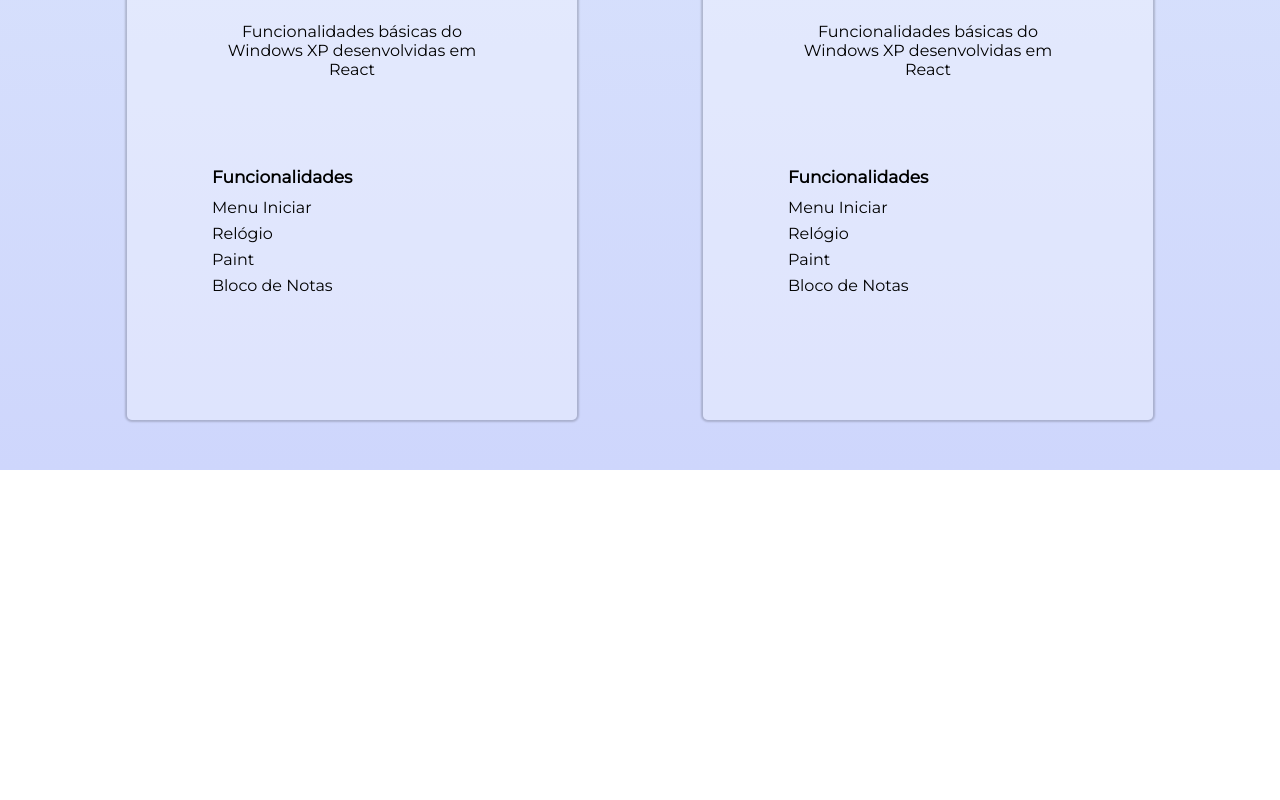
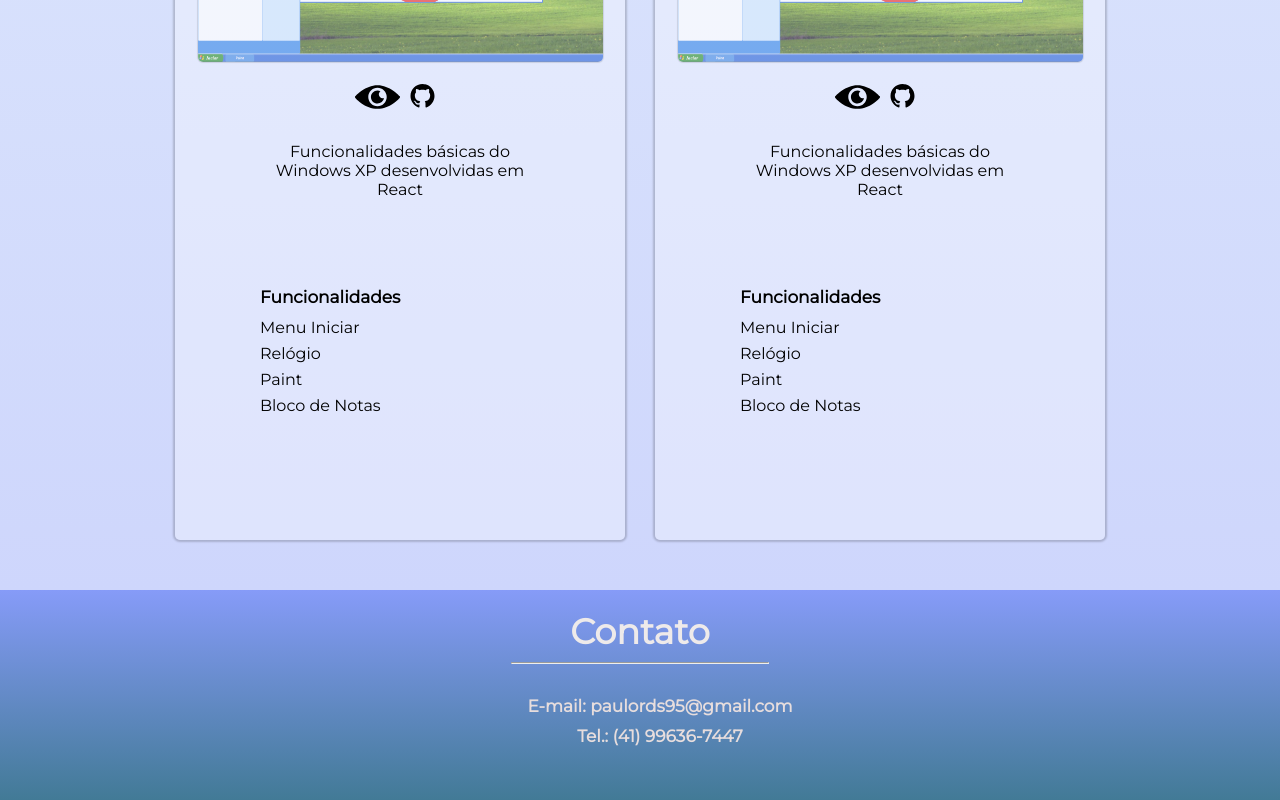
Before and after one commit to paulords95/Portfolio, a React (Create React App) app: page / in a window 1280 px wide. Shown: the part 1280-2080 px from the top of the page. Before the commit the page ends 1750 px from the top, so only its background shows below. Built offline with nearby package versions, Linux system fonts and the light colour scheme.

Commit message:
added footer

```diff
--- a/src/App.css
+++ b/src/App.css
@@ -163,3 +163,44 @@
   font-family: "Montserrat", sans-serif;
   font-weight: bolder;
 }
+
+.footer>div {
+  overflow: visible;
+  height: 20vh;
+  width: 100%;
+  text-align: center;
+  padding-bottom: 50px;
+  background-image: linear-gradient(rgb(134, 155, 248), rgb(66, 122, 150));
+}
+
+.footer-info {
+  position: relative;
+  width: 10%;
+}
+
+.footer-info>hr {
+  position: relative;
+  width: 20%;
+  top: -15px;
+}
+
+.footer-title {
+  margin-top: 0;
+  padding-top: 20px;
+  font-family: "Montserrat", sans-serif;
+  font-size: 35px;
+  color: rgb(238, 234, 234);
+}
+
+.info-list {
+  list-style: none;
+  font-size: 17px;
+  color: rgb(231, 221, 221);
+  font-family: "Montserrat", sans-serif;
+}
+
+.info-list>li {
+  margin-top: 10px;
+  font-weight: 600;
+  text-justify: initial;
+}
--- a/src/App.js
+++ b/src/App.js
@@ -149,6 +149,16 @@ function App() {
           <Projects />
         </div>
       </div>
+      <footer className="footer">
+        <div className="footer-info">
+          <h1 className="footer-title">Contato</h1>
+          <hr></hr>
+          <ul className="info-list">
+            <li>E-mail: paulords95@gmail.com</li>
+            <li>Tel.: (41) 99636-7447</li>
+          </ul>
+        </div>
+      </footer>
     </div>
   );
 }
--- a/src/components/CardProject.css
+++ b/src/components/CardProject.css
@@ -3,7 +3,7 @@
 
   width: 450px;
   height: 800px;
-  margin-top: 20px;
+  margin-top: 80px;
   background-color: rgba(255, 253, 253, 0.322);
   border-radius: 5px;
   box-shadow: 0px 0px 2px 2px rgba(0, 0, 0, 0.185);
@@ -63,13 +63,13 @@
   border-radius: 5px;
 }
 
-.projectDescription > p {
+.projectDescription>p {
   width: 70%;
   margin: 10px auto;
   font-family: "Montserrat", sans-serif;
 }
 
-.projectDescription > ul {
+.projectDescription>ul {
   position: relative;
   padding-top: 10px;
   top: 50px;
@@ -78,11 +78,11 @@
   font-family: "Montserrat", sans-serif;
 }
 
-.projectDescription > ul > li {
+.projectDescription>ul>li {
   margin-top: 7px;
 }
 
-.projectDescription > ul > li > h1 {
+.projectDescription>ul>li>h1 {
   font-size: 17px;
   font-weight: bolder;
 }
--- a/src/components/CardProject.jsx
+++ b/src/components/CardProject.jsx
@@ -9,13 +9,7 @@ const CardProject = (props) => {
     Aos.init({ duration: 2000 });
   }, []);
   return (
-    <div
-      data-aos="fade-up"
-      data-aos-duration="2000"
-      data-aos-easing="ease-in-out"
-      data-aos-mirror="true"
-      className="projectCard"
-    >
+    <div data-aos="fade-up" data-aos-duration="1000" className="projectCard">
       <h1 className="projectTitle">Windows XP</h1>
       <div className="projectPreview"></div>
       <div className="viewWrap">
--- a/src/components/project.jsx
+++ b/src/components/project.jsx
@@ -1,16 +1,9 @@
-import React, { useEffect } from "react";
+import React from "react";
 import "./projects.css";
-
-import Aos from "aos";
-import "aos/dist/aos.css";
 
 import CardProject from "./CardProject";
 
 const Projects = () => {
-  useEffect(() => {
-    Aos.init({ duration: 2000 });
-  }, []);
-
   return (
     <div className="projectsWrap">
       <CardProject />
--- a/src/components/projects.css
+++ b/src/components/projects.css
@@ -5,7 +5,7 @@
   align-content: space-around;
   flex-wrap: wrap;
   margin: auto;
-  width: 90%;
+  width: 75%;
   height: 100%;
   border-radius: 5px;
 }
```
